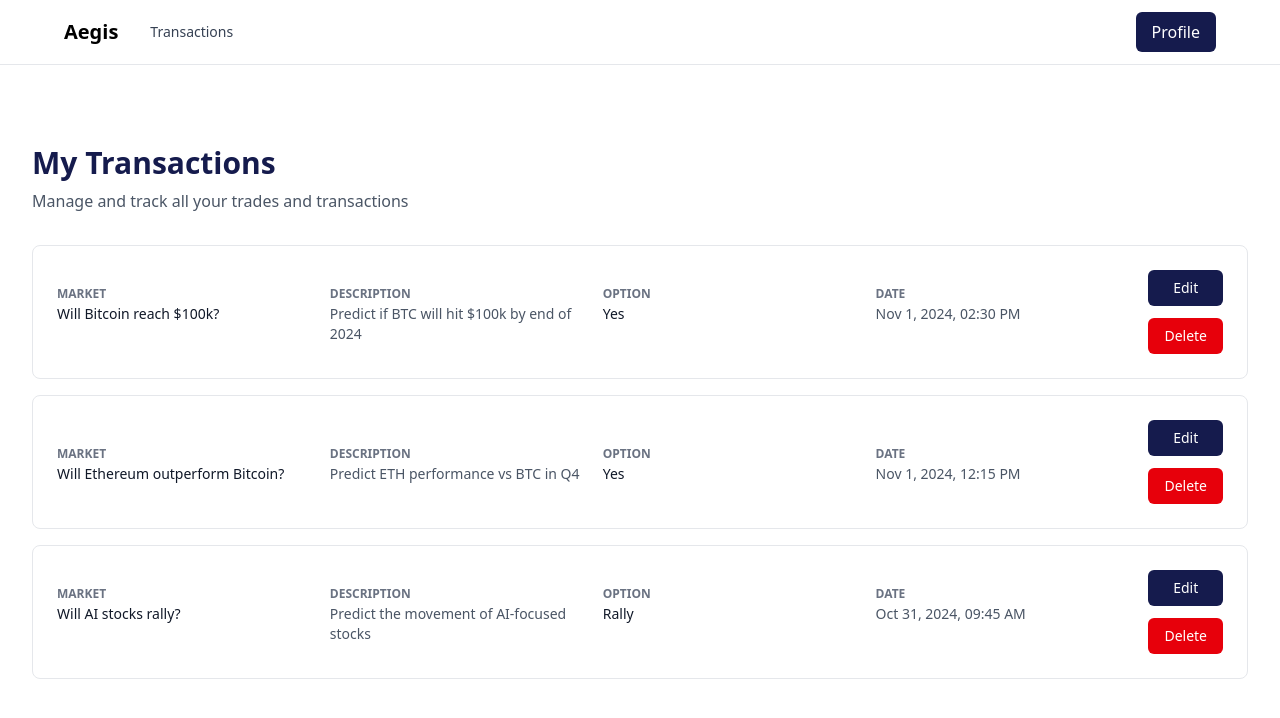
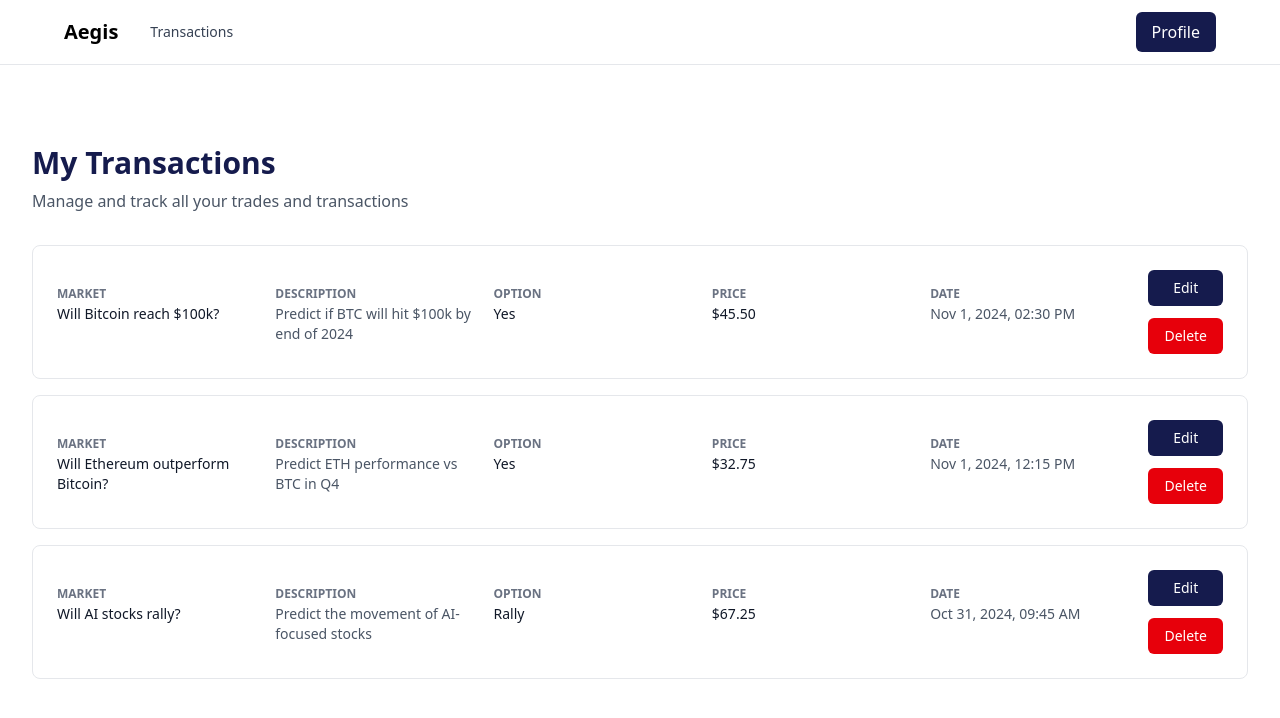
Before and after one commit to ec332/Aegis, a Next.js app in the folder aegis-fe/: page /transactions in a window 1280 px wide. Shown: the top 718 px of the page. Built offline with nearby package versions, Linux system fonts and the light colour scheme.

Commit message:
Hardcoded FE state management

```diff
--- a/aegis-fe/app/page.tsx
+++ b/aegis-fe/app/page.tsx
@@ -2,72 +2,31 @@
 
 import MarketCard from "@/components/MarketCard";
 import TradeModal from "@/components/TradeModal";
+import { useAppStore } from "@/store";
 import { Market, Option } from "@/types";
-import { useState } from "react";
-
-// Sample data - replace with API call
-const sampleMarkets: Market[] = [
-  {
-    id: "1",
-    title: "Will Bitcoin reach $100k?",
-    description: "Predict if BTC will hit $100k by end of 2024",
-    status: "Active",
-  },
-  {
-    id: "2",
-    title: "Will Ethereum outperform Bitcoin?",
-    description: "Predict ETH performance vs BTC in Q4",
-    status: "Active",
-  },
-  {
-    id: "3",
-    title: "Will AI stocks rally?",
-    description: "Predict the movement of AI-focused stocks",
-    status: "Active",
-  },
-  {
-    id: "5",
-    title: "Tech IPO Q4 2024",
-    description: "Will there be a major tech IPO?",
-    status: "Active",
-  },
-  {
-    id: "6",
-    title: "Gold price forecast",
-    description: "Will gold break $2500/oz?",
-    status: "Active",
-  },
-];
-
-const sampleOptions: { [key: string]: Option[] } = {
-  "1": [
-    { id: "opt1", market_id: "1", title: "Yes" },
-    { id: "opt2", market_id: "1", title: "No" },
-  ],
-  "2": [
-    { id: "opt3", market_id: "2", title: "Yes" },
-    { id: "opt4", market_id: "2", title: "No" },
-  ],
-  "3": [
-    { id: "opt5", market_id: "3", title: "Rally" },
-    { id: "opt6", market_id: "3", title: "Decline" },
-  ],
-  "5": [
-    { id: "opt9", market_id: "5", title: "Yes" },
-    { id: "opt10", market_id: "5", title: "No" },
-  ],
-};
+import { useEffect, useState } from "react";
 
 export default function Home() {
+  const { markets, marketOptions, initializeApp, loadOptionsForMarket } =
+    useAppStore();
   const [selectedMarket, setSelectedMarket] = useState<{
     market: Market;
     options: Option[];
   } | null>(null);
 
-  const handleOptionClick = (option: Option) => {
-    const market = sampleMarkets.find((m) => m.id === option.market_id);
-    const options = sampleOptions[option.market_id] || [];
+  // Initialize app on mount
+  useEffect(() => {
+    initializeApp();
+  }, [initializeApp]);
+
+  const handleOptionClick = async (option: Option) => {
+    const market = markets.find((m) => m.id === option.market_id);
     if (market) {
+      // Load options if not already loaded
+      if (!marketOptions[option.market_id]) {
+        await loadOptionsForMarket(option.market_id);
+      }
+      const options = marketOptions[option.market_id] || [];
       setSelectedMarket({ market, options });
     }
   };
@@ -99,16 +58,22 @@ export default function Home() {
           <h2 className="text-2xl font-bold text-[#151b4d] mb-8">
             Active Markets
           </h2>
+          {markets.length > 0 ? (
             <div className="grid grid-cols-1 sm:grid-cols-2 lg:grid-cols-3 gap-6">
-            {sampleMarkets.map((market) => (
+              {markets.map((market) => (
                 <MarketCard
                   key={market.id}
                   market={market}
-                options={sampleOptions[market.id] || []}
+                  options={marketOptions[market.id] || []}
                   onOptionClick={handleOptionClick}
                 />
               ))}
             </div>
+          ) : (
+            <div className="text-center py-12">
+              <p className="text-gray-600 text-lg">Loading markets...</p>
+            </div>
+          )}
         </div>
 
         {/* Trade Modal */}
--- a/aegis-fe/app/transactions/page.tsx
+++ b/aegis-fe/app/transactions/page.tsx
@@ -2,80 +2,57 @@
 
 import TransactionItem from "@/components/TransactionItem";
 import TradeModal from "@/components/TradeModal";
+import { useAppStore } from "@/store";
 import { Transaction, Market, Option } from "@/types";
-import { useState } from "react";
-
-// Sample data - replace with API call
-const sampleTransactions: Transaction[] = [
-  {
-    id: "tx1",
-    user_id: "user1",
-    market_id: "1",
-    option_id: "opt1",
-    transaction_type: "buy",
-    created_at: "2024-11-01T14:30:00Z",
-  },
-  {
-    id: "tx2",
-    user_id: "user1",
-    market_id: "2",
-    option_id: "opt3",
-    transaction_type: "sell",
-    created_at: "2024-11-01T12:15:00Z",
-  },
-  {
-    id: "tx3",
-    user_id: "user1",
-    market_id: "3",
-    option_id: "opt5",
-    transaction_type: "buy",
-    created_at: "2024-10-31T09:45:00Z",
-  },
-];
-
-// Sample markets and options
-const sampleMarkets: { [key: string]: Market } = {
-  "1": {
-    id: "1",
-    title: "Will Bitcoin reach $100k?",
-    description: "Predict if BTC will hit $100k by end of 2024",
-    status: "Active",
-  },
-  "2": {
-    id: "2",
-    title: "Will Ethereum outperform Bitcoin?",
-    description: "Predict ETH performance vs BTC in Q4",
-    status: "Active",
-  },
-  "3": {
-    id: "3",
-    title: "Will AI stocks rally?",
-    description: "Predict the movement of AI-focused stocks",
-    status: "Active",
-  },
-};
-
-const sampleOptions: { [key: string]: Option } = {
-  opt1: { id: "opt1", market_id: "1", title: "Yes" },
-  opt2: { id: "opt2", market_id: "1", title: "No" },
-  opt3: { id: "opt3", market_id: "2", title: "Yes" },
-  opt4: { id: "opt4", market_id: "2", title: "No" },
-  opt5: { id: "opt5", market_id: "3", title: "Rally" },
-  opt6: { id: "opt6", market_id: "3", title: "Decline" },
-};
+import { useEffect, useState } from "react";
+import { fetchMarketById, fetchOptionById } from "@/services/api";
 
 export default function TransactionsPage() {
-  const [transactions, setTransactions] = useState(sampleTransactions);
+  const { transactions, loadTransactions, removeTransaction } = useAppStore();
   const [editingTransaction, setEditingTransaction] = useState<Transaction | null>(
     null
   );
+  const [transactionDetails, setTransactionDetails] = useState<{
+    [key: string]: { market: Market; option: Option };
+  }>({});
+
+  // Load transactions on mount
+  useEffect(() => {
+    loadTransactions();
+  }, [loadTransactions]);
+
+  // Load market and option details for each transaction
+  useEffect(() => {
+    const loadDetails = async () => {
+      const details: { [key: string]: { market: Market; option: Option } } = {};
+
+      for (const transaction of transactions) {
+        if (!transactionDetails[transaction.id]) {
+          const market = await fetchMarketById(transaction.market_id);
+          const option = await fetchOptionById(transaction.option_id);
+
+          if (market && option) {
+            details[transaction.id] = { market, option };
+          }
+        }
+      }
+
+      if (Object.keys(details).length > 0) {
+        setTransactionDetails((prev) => ({ ...prev, ...details }));
+      }
+    };
+
+    if (transactions.length > 0) {
+      loadDetails();
+    }
+  }, [transactions, transactionDetails]);
 
   const handleEdit = (transaction: Transaction) => {
     setEditingTransaction(transaction);
   };
 
-  const handleDelete = (transactionId: string) => {
-    setTransactions(transactions.filter((t) => t.id !== transactionId));
+  const handleDelete = async (transactionId: string) => {
+    await removeTransaction(transactionId);
   };
 
   const handleCloseModal = () => {
@@ -99,16 +76,21 @@ export default function TransactionsPage() {
           {/* Transactions List */}
           {transactions.length > 0 ? (
             <div className="space-y-4">
-              {transactions.map((transaction) => (
+              {transactions.map((transaction) => {
+                const details = transactionDetails[transaction.id];
+                if (!details) return null;
+
+                return (
                   <TransactionItem
                     key={transaction.id}
                     transaction={transaction}
-                  market={sampleMarkets[transaction.market_id]}
-                  option={sampleOptions[transaction.option_id]}
+                    market={details.market}
+                    option={details.option}
                     onEdit={handleEdit}
                     onDelete={handleDelete}
                   />
-              ))}
+                );
+              })}
             </div>
           ) : (
             <div className="text-center py-12">
@@ -124,12 +106,10 @@ export default function TransactionsPage() {
       </main>
 
       {/* Edit Modal */}
-      {editingTransaction && (
+      {editingTransaction && transactionDetails[editingTransaction.id] && (
         <TradeModal
-          market={sampleMarkets[editingTransaction.market_id]}
-          options={[
-            sampleOptions[editingTransaction.option_id],
-          ]}
+          market={transactionDetails[editingTransaction.id].market}
+          options={[transactionDetails[editingTransaction.id].option]}
           initialTransaction={editingTransaction}
           onClose={handleCloseModal}
         />
--- a/aegis-fe/components/TradeModal.tsx
+++ b/aegis-fe/components/TradeModal.tsx
@@ -17,6 +17,9 @@ export default function TradeModal({
   initialTransaction,
 }: TradeModalProps) {
   const [selectedOption, setSelectedOption] = useState<Option | null>(null);
+  const [price, setPrice] = useState<string>(
+    initialTransaction?.price.toString() || ""
+  );
 
   // Pre-fill form if editing
   useEffect(() => {
@@ -27,6 +30,7 @@ export default function TradeModal({
       if (option) {
         setSelectedOption(option);
       }
+      setPrice(initialTransaction.price.toString());
     }
   }, [initialTransaction, options]);
 
@@ -36,9 +40,14 @@ export default function TradeModal({
       alert("Please select an option");
       return;
     }
+    if (!price || parseFloat(price) <= 0) {
+      alert("Please enter a valid price");
+      return;
+    }
     console.log("Trade submitted:", {
       market: market.id,
       option: selectedOption.id,
+      price: parseFloat(price),
       isEdit: !!initialTransaction,
       transactionId: initialTransaction?.id,
     });
@@ -81,13 +90,15 @@ export default function TradeModal({
               Select Option
             </label>
             <div className="space-y-2">
-              {options.map((option) => (
+              {options.map((option, index) => (
                 <button
                   key={option.id}
                   onClick={() => setSelectedOption(option)}
                   className={`w-full px-4 py-3 rounded-md border-2 transition-colors font-medium text-left ${
                     selectedOption?.id === option.id
-                      ? "bg-[#151b4d] text-white border-[#151b4d]"
+                      ? index % 2 === 0
+                        ? "bg-[#151b4d] text-white border-[#151b4d]"
+                        : "bg-[#8a704d] text-white border-[#8a704d]"
                       : "bg-gray-50 text-gray-700 border-gray-200 hover:border-[#151b4d]"
                   }`}
                 >
@@ -111,6 +122,8 @@ export default function TradeModal({
               step="0.01"
               min="0"
               placeholder="0.00"
+              value={price}
+              onChange={(e) => setPrice(e.target.value)}
               className="w-full px-4 py-2 border border-gray-300 rounded-md focus:outline-none focus:border-[#151b4d] focus:ring-2 focus:ring-[#151b4d] focus:ring-opacity-10"
             />
           </div>
--- a/aegis-fe/components/TransactionItem.tsx
+++ b/aegis-fe/components/TransactionItem.tsx
@@ -30,7 +30,7 @@ export default function TransactionItem({
       <div className="flex flex-col lg:flex-row lg:items-center lg:justify-between gap-4">
         {/* Left: Transaction Details */}
         <div className="flex-1">
-          <div className="grid grid-cols-1 sm:grid-cols-2 lg:grid-cols-4 gap-4">
+          <div className="grid grid-cols-1 sm:grid-cols-2 lg:grid-cols-5 gap-4">
             {/* Market Title */}
             <div>
               <label className="text-xs font-semibold text-gray-500 uppercase">
@@ -53,6 +53,14 @@ export default function TransactionItem({
                 Option
               </label>
               <p className="text-sm font-medium text-gray-900">{option.title}</p>
+            </div>
+
+            {/* Price */}
+            <div>
+              <label className="text-xs font-semibold text-gray-500 uppercase">
+                Price
+              </label>
+              <p className="text-sm font-medium text-gray-900">${transaction.price.toFixed(2)}</p>
             </div>
 
             {/* Date */}
--- /dev/null
+++ b/aegis-fe/services/api.ts
@@ -0,0 +1,129 @@
+import { Market, Option, Transaction } from "@/types";
+
+// Fake data
+const markets: Market[] = [
+  {
+    id: "1",
+    title: "Will Bitcoin reach $100k?",
+    description: "Predict if BTC will hit $100k by end of 2024",
+    status: "Active",
+  },
+  {
+    id: "2",
+    title: "Will Ethereum outperform Bitcoin?",
+    description: "Predict ETH performance vs BTC in Q4",
+    status: "Active",
+  },
+  {
+    id: "3",
+    title: "Will AI stocks rally?",
+    description: "Predict the movement of AI-focused stocks",
+    status: "Active",
+  },
+  {
+    id: "5",
+    title: "Tech IPO Q4 2024",
+    description: "Will there be a major tech IPO?",
+    status: "Active",
+  },
+  {
+    id: "6",
+    title: "Gold price forecast",
+    description: "Will gold break $2500/oz?",
+    status: "Active",
+  },
+];
+
+const options: Option[] = [
+  { id: "opt1", market_id: "1", title: "Yes" },
+  { id: "opt2", market_id: "1", title: "No" },
+  { id: "opt3", market_id: "2", title: "Yes" },
+  { id: "opt4", market_id: "2", title: "No" },
+  { id: "opt5", market_id: "3", title: "Rally" },
+  { id: "opt6", market_id: "3", title: "Decline" },
+  { id: "opt9", market_id: "5", title: "Yes" },
+  { id: "opt10", market_id: "5", title: "No" },
+  { id: "opt11", market_id: "6", title: "Yes" },
+  { id: "opt12", market_id: "6", title: "No" },
+];
+
+let transactions: Transaction[] = [
+  {
+    id: "tx1",
+    user_id: "user1",
+    market_id: "1",
+    option_id: "opt1",
+    transaction_type: "buy",
+    price: 45.50,
+    created_at: "2024-11-01T14:30:00Z",
+  },
+  {
+    id: "tx2",
+    user_id: "user1",
+    market_id: "2",
+    option_id: "opt3",
+    transaction_type: "sell",
+    price: 32.75,
+    created_at: "2024-11-01T12:15:00Z",
+  },
+  {
+    id: "tx3",
+    user_id: "user1",
+    market_id: "3",
+    option_id: "opt5",
+    transaction_type: "buy",
+    price: 67.25,
+    created_at: "2024-10-31T09:45:00Z",
+  },
+];
+
+// Markets API
+export async function fetchMarkets(): Promise<Market[]> {
+  return markets;
+}
+
+export async function fetchMarketById(id: string): Promise<Market | null> {
+    return markets.find((m) => m.id === id) || null;
+}
+
+// Options API
+export async function fetchOptionsByMarketId(marketId: string): Promise<Option[]> {
+  return options.filter((opt) => opt.market_id === marketId);
+}
+
+export async function fetchOptionById(id: string): Promise<Option | null> {
+  return options.find((opt) => opt.id === id) || null;
+}
+
+// Transactions API
+export async function fetchTransactions(): Promise<Transaction[]> {
+  return transactions;
+}
+
+export async function createTransaction(
+  transaction: Omit<Transaction, "id">
+): Promise<Transaction> {
+  const newTransaction: Transaction = {
+    ...transaction,
+    id: `tx${Date.now()}`,
+  };
+  transactions.push(newTransaction);
+  return newTransaction;
+}
+
+export async function updateTransaction(
+  id: string,
+  updates: Partial<Transaction>
+): Promise<Transaction | null> {
+  const index = transactions.findIndex((t) => t.id === id);
+  if (index === -1) return null;
+  transactions[index] = { ...transactions[index], ...updates };
+  return transactions[index];
+}
+
+export async function deleteTransaction(id: string): Promise<boolean> {
+  const index = transactions.findIndex((t) => t.id === id);
+  if (index === -1) return false;
+  transactions.splice(index, 1);
+  return true;
+}
--- /dev/null
+++ b/aegis-fe/store/appStore.ts
@@ -0,0 +1,162 @@
+import { create } from "zustand";
+import { Market, Option, Transaction } from "@/types";
+import {
+  fetchMarkets,
+  fetchOptionsByMarketId,
+  fetchTransactions,
+  createTransaction as apiCreateTransaction,
+  updateTransaction as apiUpdateTransaction,
+  deleteTransaction as apiDeleteTransaction,
+} from "@/services/api";
+
+interface AppState {
+  // Markets
+  markets: Market[];
+  marketOptions: { [key: string]: Option[] };
+
+  // Transactions
+  transactions: Transaction[];
+
+  // Loading states
+  isLoadingMarkets: boolean;
+  isLoadingOptions: boolean;
+  isLoadingTransactions: boolean;
+
+  // Actions
+  initializeApp: () => Promise<void>;
+  loadMarkets: () => Promise<void>;
+  loadOptionsForMarket: (marketId: string) => Promise<void>;
+  loadTransactions: () => Promise<void>;
+  addTransaction: (transaction: Omit<Transaction, "id">) => Promise<void>;
+  removeTransaction: (transactionId: string) => Promise<void>;
+  updateTransaction: (id: string, updates: Partial<Transaction>) => Promise<void>;
+}
+
+export const useAppStore = create<AppState>((set) => ({
+  // Initial state
+  markets: [],
+  marketOptions: {},
+  transactions: [],
+  isLoadingMarkets: false,
+  isLoadingOptions: false,
+  isLoadingTransactions: false,
+
+  // Actions
+  initializeApp: async () => {
+    set({
+      isLoadingMarkets: true,
+      isLoadingTransactions: true,
+      isLoadingOptions: true,
+    });
+
+    try {
+      const [markets, transactions] = await Promise.all([
+        fetchMarkets(),
+        fetchTransactions(),
+      ]);
+
+      // Load options for all markets
+      const marketOptionsMap: { [key: string]: Option[] } = {};
+      const optionsPromises = markets.map(async (market) => {
+        const options = await fetchOptionsByMarketId(market.id);
+        marketOptionsMap[market.id] = options;
+      });
+
+      await Promise.all(optionsPromises);
+
+      set({
+        markets,
+        transactions,
+        marketOptions: marketOptionsMap,
+        isLoadingMarkets: false,
+        isLoadingTransactions: false,
+        isLoadingOptions: false,
+      });
+    } catch (error) {
+      console.error("Error initializing app:", error);
+      set({
+        isLoadingMarkets: false,
+        isLoadingTransactions: false,
+        isLoadingOptions: false,
+      });
+    }
+  },
+
+  loadMarkets: async () => {
+    set({ isLoadingMarkets: true });
+    try {
+      const markets = await fetchMarkets();
+      set({ markets, isLoadingMarkets: false });
+    } catch (error) {
+      console.error("Error loading markets:", error);
+      set({ isLoadingMarkets: false });
+    }
+  },
+
+  loadOptionsForMarket: async (marketId: string) => {
+    set({ isLoadingOptions: true });
+    try {
+      const options = await fetchOptionsByMarketId(marketId);
+      set((state) => ({
+        marketOptions: {
+          ...state.marketOptions,
+          [marketId]: options,
+        },
+        isLoadingOptions: false,
+      }));
+    } catch (error) {
+      console.error("Error loading options:", error);
+      set({ isLoadingOptions: false });
+    }
+  },
+
+  loadTransactions: async () => {
+    set({ isLoadingTransactions: true });
+    try {
+      const transactions = await fetchTransactions();
+      set({ transactions, isLoadingTransactions: false });
+    } catch (error) {
+      console.error("Error loading transactions:", error);
+      set({ isLoadingTransactions: false });
+    }
+  },
+
+  addTransaction: async (transaction: Omit<Transaction, "id">) => {
+    try {
+      const newTransaction = await apiCreateTransaction(transaction);
+      set((state) => ({
+        transactions: [...state.transactions, newTransaction],
+      }));
+    } catch (error) {
+      console.error("Error adding transaction:", error);
+    }
+  },
+
+  removeTransaction: async (transactionId: string) => {
+    try {
+      const success = await apiDeleteTransaction(transactionId);
+      if (success) {
+        set((state) => ({
+          transactions: state.transactions.filter((t) => t.id !== transactionId),
+        }));
+      }
+    } catch (error) {
+      console.error("Error removing transaction:", error);
+    }
+  },
+
+  updateTransaction: async (id: string, updates: Partial<Transaction>) => {
+    try {
+      const updated = await apiUpdateTransaction(id, updates);
+      if (updated) {
+        set((state) => ({
+          transactions: state.transactions.map((t) =>
+            t.id === id ? updated : t
+          ),
+        }));
+      }
+    } catch (error) {
+      console.error("Error updating transaction:", error);
+    }
+  },
+}));
--- /dev/null
+++ b/aegis-fe/store/index.ts
@@ -0,0 +1 @@
+export { useAppStore } from "./appStore";
--- a/aegis-fe/types/index.ts
+++ b/aegis-fe/types/index.ts
@@ -25,5 +25,6 @@ export interface Transaction {
   market_id: string; // UUID FK
   option_id: string; // UUID FK
   transaction_type: string; // "buy" | "sell"
+  price: number; // Transaction price (float)
   created_at: string; // ISO timestamp
 }
```
Also changed, not shown: aegis-fe/components/MarketCard.tsx (+6 -2 lines), aegis-fe/package.json (+6 -5 lines), 1 other file (tests, documents, lock files or other folders). Lines whose indentation alone changed are shown as unchanged.
